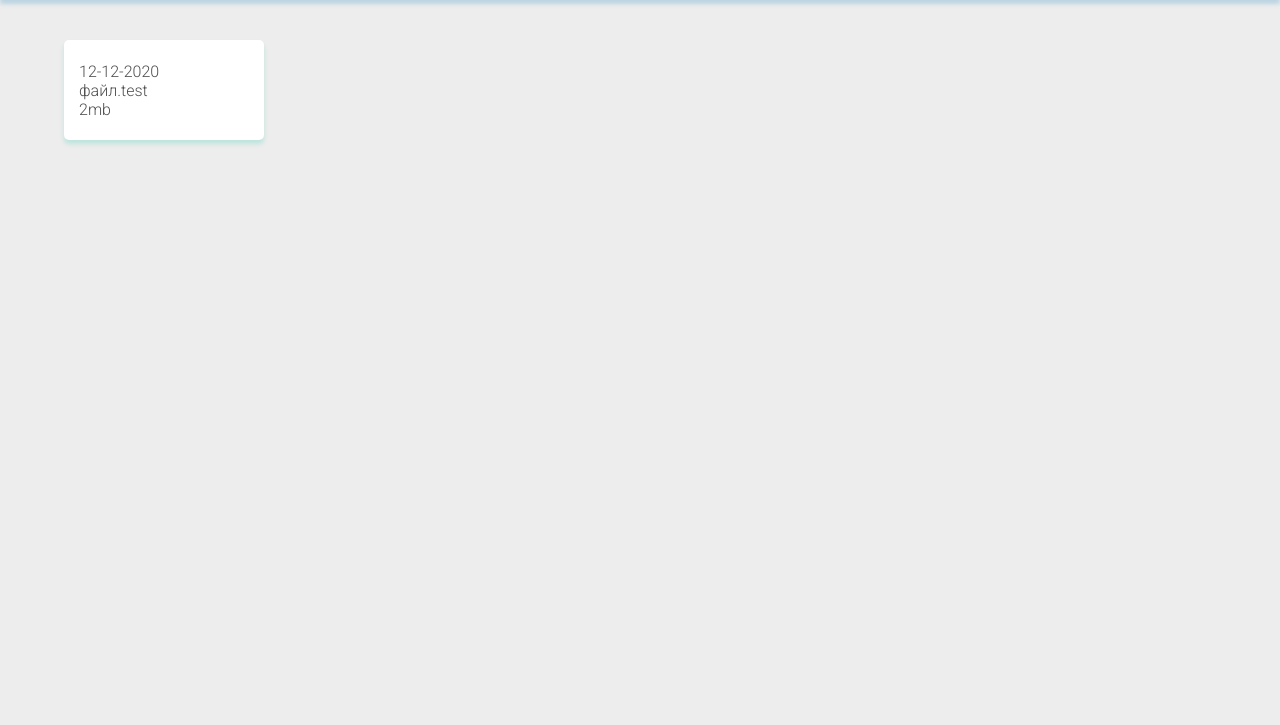
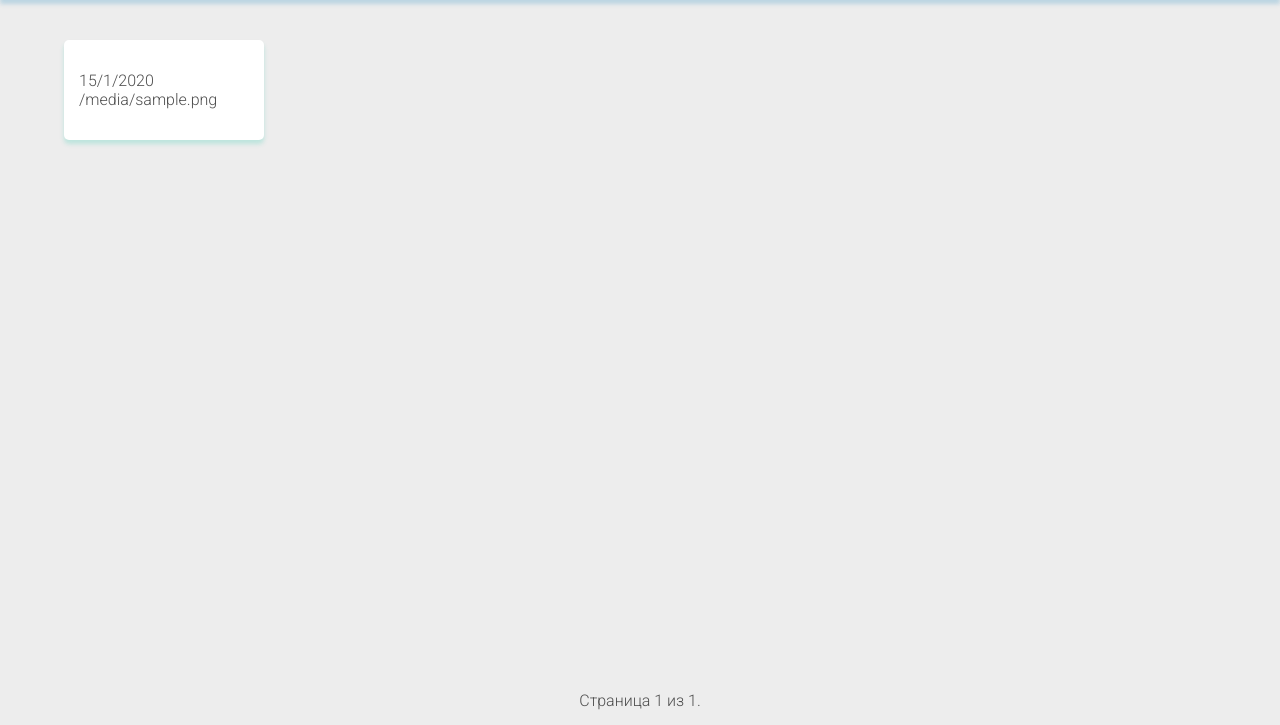
Before and after one commit to mrsnurk32/authorization, a Django app: template files/templates/files/file_list.html in a window 1280 px wide. Shown: the part 75-800 px from the top of the page. Run offline with Django 3.2, Linux system fonts and the light colour scheme; the template is opened without the code that fills it: most values are stand-ins (such as "Sample title", 1, 10 or a date in 2020).

Commit message:
Paginator added

```diff
--- a/files/templates/files/file_list.html
+++ b/files/templates/files/file_list.html
@@ -6,12 +6,39 @@
     <link rel="stylesheet" href="{% static 'files/file_list.css' %}">
 
     <div class = 'file_grid'>
-
-        <div class = 'file_box'>
-            <span>12-12-2020</span>
-            <span>файл.test</span>
-            <span>2mb</span>
-        </div>
+        {% for item in page_obj %}
+            <div class = 'file_box' onclick='open_file({{item.file_id}})'>
+                <span>{{ item.created_date.date.day }}/{{ item.created_date.date.month }}/{{ item.created_date.date.year }}</span>
+                <span>{{ item.file_name }}</span>
+            </div>
+        {% endfor %}
+        <script>
+            function open_file(file_id){
+                window.open(file_id, '_blank').focus();
+            }
+        </script>
 
     </div>
+
+
+
+
+
+    <div class="pagination">
+        <span class="step-links">
+            {% if page_obj.has_previous %}
+                <a href="?page=1">&laquo; first</a>
+                <a href="?page={{ page_obj.previous_page_number }}">previous</a>
+            {% endif %}
+
+            <span class="current">
+                Страница {{ page_obj.number }} из {{ page_obj.paginator.num_pages }}.
+            </span>
+
+            {% if page_obj.has_next %}
+                <a href="?page={{ page_obj.next_page_number }}">next</a>
+                <a href="?page={{ page_obj.paginator.num_pages }}">last &raquo;</a>
+            {% endif %}
+        </span>
+    </div>
 {% endblock %}
```
